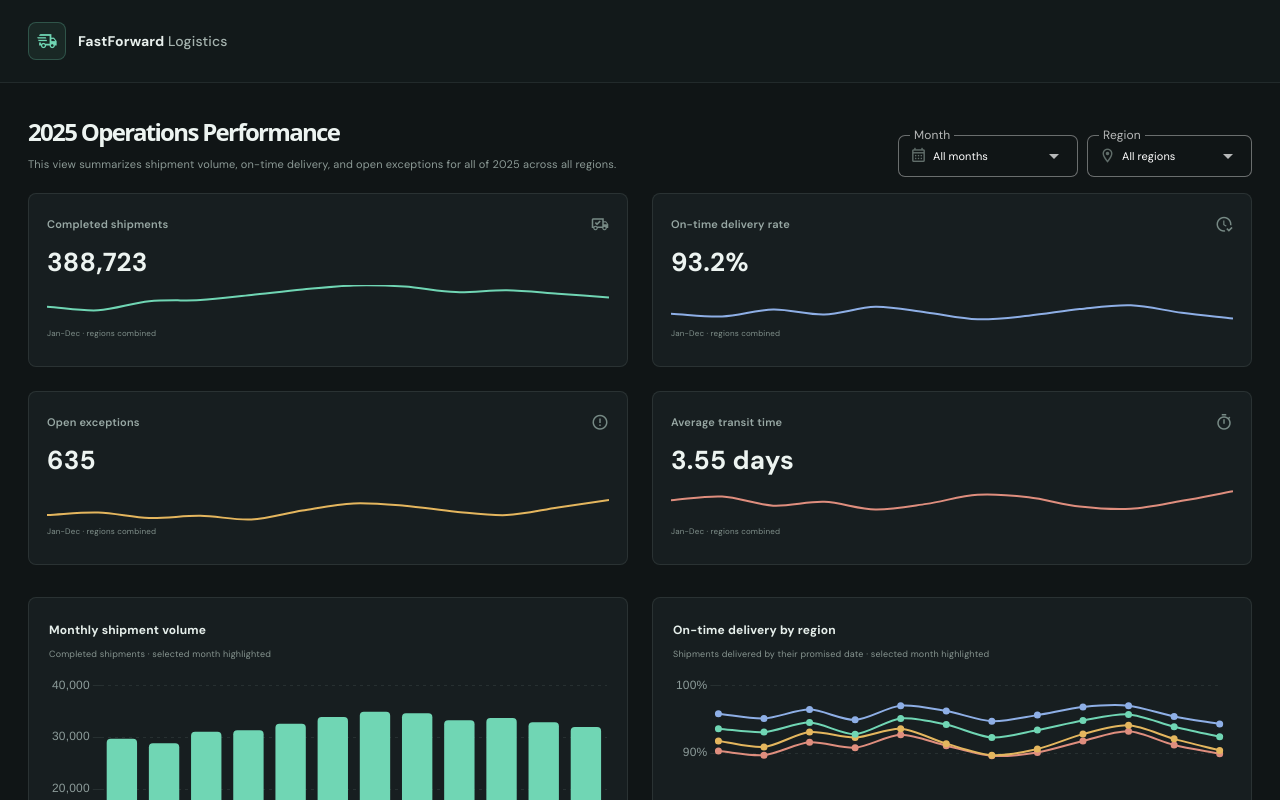
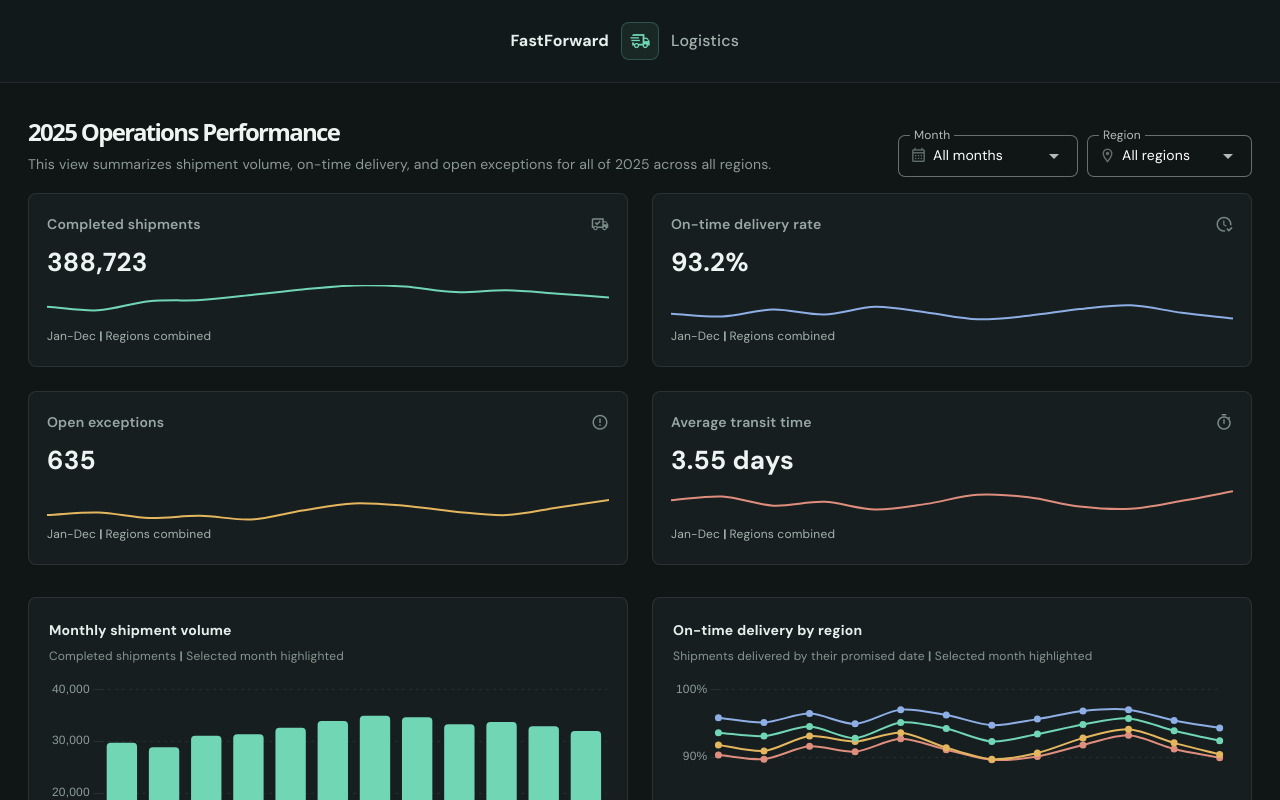
Before and after one commit to andy-fitts-slalom/fast-forward, a Vue app: page / in a window 1280 px wide. Shown: the top 800 px of the page. Built offline with nearby package versions, Linux system fonts and the light colour scheme.

Commit message:
feat: enhance MetricCard and OperationsDashboard for improved caption formatting and visual clarity

```diff
--- a/src/components/MetricCard.vue
+++ b/src/components/MetricCard.vue
@@ -16,6 +16,10 @@ const props = defineProps<{
 }>()
 
 const integerFormat = new Intl.NumberFormat('en-US', { maximumFractionDigits: 0 })
+const captionParts = computed(() => props.chartCaption.split('|').map((part, index) => {
+  const text = part.trim()
+  return index === 0 ? text : text.charAt(0).toLocaleUpperCase() + text.slice(1)
+}))
 
 function formatValue(value: number) {
   if (props.valueFormat === 'percent') return `${value.toFixed(1)}%`
@@ -69,16 +73,21 @@ const lineOptions: ChartOptions<'line'> = {
         :aria-label="chartDescription"
       />
     </div>
-    <div class="chart-caption">{{ chartCaption }}</div>
+    <div class="chart-caption">
+      <template v-for="(part, index) in captionParts" :key="`${index}-${part}`">
+        <span v-if="index > 0" class="caption-divider"> | </span><span>{{ part }}</span>
+      </template>
+    </div>
   </v-card>
 </template>
 
 <style scoped>
 .metric-card { height: 100%; min-height: 174px; padding: 17px 18px 13px; border: 1px solid rgba(176, 199, 191, 0.12); border-radius: 8px; background: #171e20; }
-.metric-heading { display: flex; align-items: center; justify-content: space-between; gap: 8px; color: #98a8a4; font-size: 11px; font-weight: 600; }
+.metric-heading { display: flex; align-items: center; justify-content: space-between; gap: 8px; color: #98a8a4; font-size: 14px; font-weight: 600; }
 .metric-heading :deep(.v-icon) { color: #778a85; font-size: 18px; }
 .metric-value { margin-top: 11px; color: #edf4f1; font-size: 26px; font-weight: 650; line-height: 1.1; font-variant-numeric: tabular-nums; }
 .metric-chart { position: relative; height: 41px; margin-top: 8px; }
-.chart-caption { overflow: hidden; margin-top: 3px; color: #80908b; font-size: 8px; line-height: 1.2; text-overflow: ellipsis; white-space: nowrap; }
+.chart-caption { overflow: hidden; margin-top: 3px; color: #a5b2ad; font-size: 12px; line-height: 1.2; text-overflow: ellipsis; white-space: nowrap; }
+.caption-divider { color: inherit; font-weight: 700; }
 @media (max-width: 600px) { .metric-card { min-height: 166px; padding: 15px; }.metric-value { font-size: 23px; }.metric-chart { height: 38px; } }
 </style>
--- a/src/views/OperationsDashboard.vue
+++ b/src/views/OperationsDashboard.vue
@@ -147,21 +147,21 @@ function chartSeries(key: MetricKey) {
       const value = valueForMetric(aggregate(recordsForMonth(month)), key)
       return key === 'onTimeRate' ? (value ?? 0) * 100 : value ?? 0
     })
-    const regionCaption = selectedRegion.value === 'All regions' ? 'regions combined' : selectedRegion.value
+    const regionCaption = selectedRegion.value === 'All regions' ? 'Regions combined' : selectedRegion.value
     return {
       labels: monthLabels,
       values,
-      caption: `Jan-Dec · ${regionCaption}`,
+      caption: `Jan-Dec | ${regionCaption}`,
     }
 }
 
   const monthLabel = monthOptions.find((option) => option.value === selectedMonth.value)?.title.replace(' 2025', '') ?? 'Selected month'
-  const regionCaption = selectedRegion.value === 'All regions' ? 'regions combined' : selectedRegion.value
+  const regionCaption = selectedRegion.value === 'All regions' ? 'Regions combined' : selectedRegion.value
 
   return {
     labels: weekLabels,
     values: weeklyTrend(key),
-    caption: `Illustrative weekly estimate · ${monthLabel} · ${regionCaption}`,
+    caption: `Illustrative weekly estimate | ${monthLabel} | ${regionCaption}`,
   }
 }
 
@@ -297,10 +297,9 @@ const exceptionOptions: ChartOptions<'line'> = {
   <v-app-bar class="operations-app-bar" flat height="82">
     <div class="app-bar-content">
       <div class="brand-lockup">
+        <span class="brand-word">FastForward</span>
         <div class="brand-mark"><v-icon icon="mdi-truck-fast-outline" aria-hidden="true" /></div>
-        <div class="brand-copy">
-          <div class="brand-name">FastForward <span>Logistics</span></div>
-        </div>
+        <span class="brand-word brand-word-secondary">Logistics</span>
       </div>
     </div>
   </v-app-bar>
@@ -367,7 +366,7 @@ const exceptionOptions: ChartOptions<'line'> = {
               <div class="chart-heading">
                 <div>
                   <div class="chart-title">Monthly shipment volume</div>
-                  <div class="chart-subtitle">Completed shipments · selected month highlighted</div>
+                  <div class="chart-subtitle">Completed shipments <span class="chart-divider">|</span> Selected month highlighted</div>
                 </div>
               </div>
               <div class="chart-canvas primary-chart">
@@ -380,7 +379,7 @@ const exceptionOptions: ChartOptions<'line'> = {
               <div class="chart-heading">
                 <div>
                   <div class="chart-title">On-time delivery by region</div>
-                  <div class="chart-subtitle">Shipments delivered by their promised date · selected month highlighted</div>
+                  <div class="chart-subtitle">Shipments delivered by their promised date <span class="chart-divider">|</span> Selected month highlighted</div>
                 </div>
               </div>
               <div class="chart-canvas primary-chart">
@@ -396,7 +395,7 @@ const exceptionOptions: ChartOptions<'line'> = {
               <div class="chart-heading">
                 <div>
                   <div class="chart-title">Open delivery exceptions</div>
-                  <div class="chart-subtitle">Unresolved delays, damage, or documentation issues at month end · selected month highlighted</div>
+                  <div class="chart-subtitle">Unresolved delays, damage, or documentation issues at month end <span class="chart-divider">|</span> Selected month highlighted</div>
                 </div>
               </div>
               <div class="chart-canvas exception-chart">
@@ -416,26 +415,27 @@ const exceptionOptions: ChartOptions<'line'> = {
 
 <style scoped>
 .operations-app-bar { border-bottom: 1px solid rgba(176, 199, 191, 0.1); background: #12191a !important; }
-.app-bar-content { display: flex; align-items: center; justify-content: space-between; width: min(100% - 56px, 1480px); height: 100%; margin: 0 auto; gap: 24px; }
-.brand-lockup { display: flex; align-items: center; gap: 12px; min-width: 230px; }
+.app-bar-content { display: flex; align-items: center; justify-content: center; width: min(100% - 56px, 1480px); height: 100%; margin: 0 auto; }
+.brand-lockup { display: grid; grid-template-columns: minmax(0, 1fr) 38px minmax(0, 1fr); align-items: center; gap: 12px; width: min(100%, 420px); margin: 0 auto; }
 .brand-mark { display: grid; width: 38px; height: 38px; place-items: center; border: 1px solid rgba(112, 214, 180, .25); border-radius: 8px; background: rgba(112, 214, 180, .08); color: #70d6b4; }
 .brand-mark :deep(.v-icon) { font-size: 21px; }
-.brand-name { color: #e8f0ed; font-size: 14px; font-weight: 700; line-height: 1.2; }
-.brand-name span { color: #a5b3af; font-weight: 450; }
+.brand-word { justify-self: end; color: #e8f0ed; font-size: 16px; font-weight: 700; line-height: 1.2; white-space: nowrap; }
+.brand-word-secondary { justify-self: start; color: #a5b3af; font-weight: 450; }
 .dashboard-container { max-width: 1536px; padding: 29px 28px 22px; }
 .overview-heading { display: flex; align-items: flex-end; justify-content: space-between; gap: 20px; margin-bottom: 16px; }
 .overview-heading h1 { margin: 7px 0 4px; color: #edf4f1; font-size: 24px; font-weight: 650; line-height: 1.2; }
-.overview-heading p { color: #8c9a96; font-size: 11px; }
+.overview-heading p { color: #8c9a96; font-size: 14px; }
 .dashboard-filters { display: grid; grid-template-columns: 180px 165px; gap: 9px; flex: 0 0 auto; }
 .main-filter :deep(.v-field) { min-height: 42px; border-radius: 7px; }
-.main-filter :deep(.v-field__input) { min-height: 42px; padding-top: 7px; padding-bottom: 7px; font-size: 11px; }
+.main-filter :deep(.v-field__input) { min-height: 42px; padding-top: 7px; padding-bottom: 7px; font-size: 14px; }
 .main-filter :deep(.v-field__prepend-inner .v-icon) { color: #83938e; font-size: 17px; }
 .metric-row { margin-bottom: 8px; }
 .chart-row { margin-top: 0; }
 .chart-card { height: 100%; min-height: 330px; padding: 19px 20px 15px; border: 1px solid rgba(176, 199, 191, .12); border-radius: 8px; background: #171e20; }
 .chart-heading { display: flex; align-items: flex-start; justify-content: space-between; gap: 12px; }
-.chart-title { color: #e6efeb; font-size: 12px; font-weight: 650; }
-.chart-subtitle { margin-top: 5px; color: #879590; font-size: 9px; line-height: 1.45; }
+.chart-title { color: #e6efeb; font-size: 14px; font-weight: 650; }
+.chart-subtitle { margin-top: 5px; color: #879590; font-size: 12px; line-height: 1.45; }
+.chart-divider { color: inherit; font-weight: 700; }
 .chart-canvas { position: relative; width: 100%; margin-top: 14px; }
 .primary-chart { height: 244px; }
 .exceptions-card { min-height: 302px; }
@@ -445,18 +445,17 @@ const exceptionOptions: ChartOptions<'line'> = {
 .status-dot { width: 5px; height: 5px; border-radius: 50%; background: #70d6b4; }
 .footer-divider { color: #46534f; }
 @media (max-width: 900px) {
-  .app-bar-content { width: calc(100% - 36px); gap: 14px; }
-  .brand-lockup { min-width: auto; }
+  .app-bar-content { width: calc(100% - 56px); }
   .overview-heading { align-items: flex-start; flex-direction: column; }
   .dashboard-filters { grid-template-columns: minmax(0, 1fr) minmax(0, 1fr); width: 100%; }
 }
 @media (max-width: 600px) {
-  .app-bar-content { width: calc(100% - 28px); }
-  .brand-name { font-size: 13px; }
+  .app-bar-content { width: calc(100% - 24px); }
+  .brand-word { font-size: 16px; }
   .dashboard-container { padding: 22px 12px 18px; }
   .overview-heading { gap: 12px; }
   .overview-heading h1 { font-size: 21px; }
-  .main-filter :deep(.v-field__input) { font-size: 10px; }
+  .main-filter :deep(.v-field__input) { font-size: 14px; }
   .metric-row { margin-bottom: 5px; }
   .chart-card { min-height: 294px; padding: 16px 14px 13px; }
   .primary-chart { height: 212px; }
```
